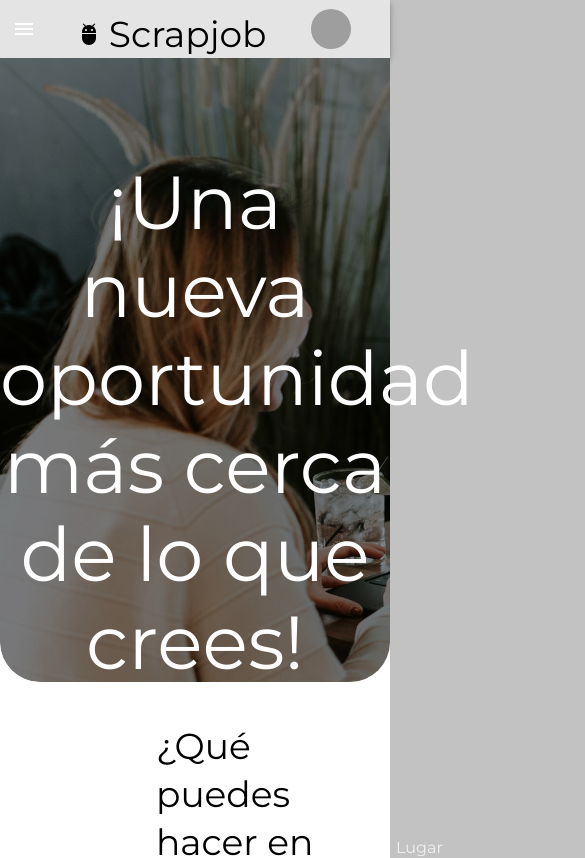
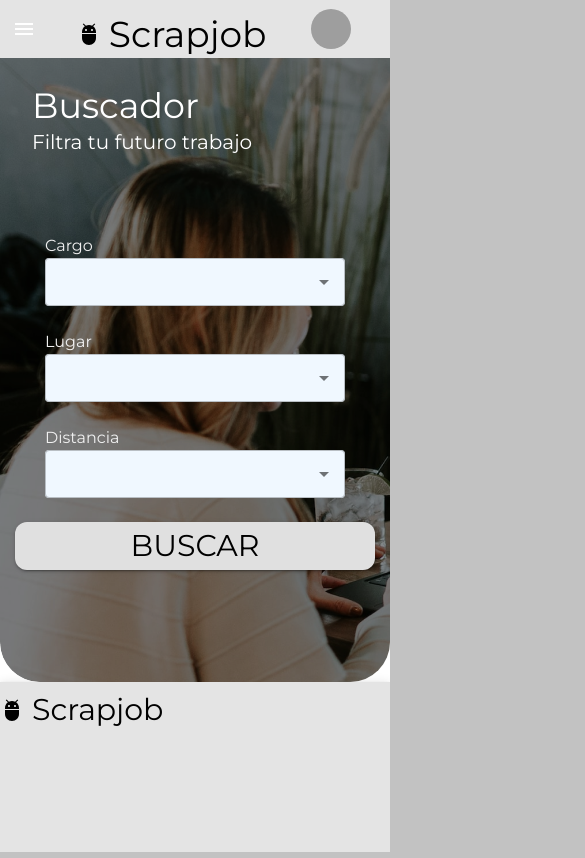
Before and after one commit to No-Country/s5-13-t-pern, a React (Vite) app in the folder packages/frontend/: page / in a window 390 px wide. Shown: the top 858 px of the page, 585 px wide, since content can reach past the window. Built offline with nearby package versions, Linux system fonts and the light colour scheme; grey boxes are pictures that could not be loaded.

Commit message:
Home responsive

```diff
--- a/packages/frontend/src/index.css
+++ b/packages/frontend/src/index.css
@@ -7,6 +7,7 @@
 #root {
     margin: 0 auto;
     flex-grow: 1;
+
     min-height: 100vh;
     min-width: 320px;
     padding: 0;
--- /dev/null
+++ b/packages/frontend/src/pages/Finder.jsx
@@ -0,0 +1,71 @@
+import React from 'react'
+import { Box, Container, Grid, Paper, Typography } from '@mui/material'
+
+import SearchBox1 from '../components/SearchBox/SearchBox1'
+
+const Finder = () => {
+    return (
+        <Container
+            minWidth="xs"
+            sx={{
+                display: 'flex',
+                justifyContent: 'start',
+
+                alignItems: 'center',
+                minHeight: 'calc(100vh - 210px - 69px)',
+            }}
+        >
+            <Grid container px={12}>
+                <Grid
+                    item
+                    md={12}
+                    sx={{
+                        alignItems: 'center',
+                        display: 'flex',
+                        flexDirection: 'column',
+                        justifyContent: 'start',
+                        width: '100%',
+                    }}
+                    xs={12}
+                >
+                    <Typography
+                        sx={{
+                            justifyContent: { xs: 'start', md: 'center' },
+                            display: 'flex',
+                            flexDirection: 'column',
+                            width: '100%',
+                            fontSize: '25px',
+                            lineHeight: '32px',
+                            fontFamily: 'Montserrat',
+                            weight: '700',
+                        }}
+                    >
+                        Buscador
+                    </Typography>
+                    <Typography
+                        sx={{
+                            justifyContent: { xs: 'start', md: 'center' },
+                            display: 'flex',
+                            flexDirection: 'column',
+                            width: '100%',
+                            fontSize: '17px',
+                            lineHeight: '24px',
+                            fontFamily: 'Montserrat',
+                            weight: '400',
+                        }}
+                    >
+                        Filtra tu futuro trabajo
+                    </Typography>
+
+                    <Box sx={{ minWidth: 324, paddingTop: '20px' }}>
+                        <Paper>
+                            <SearchBox1 />
+                        </Paper>
+                    </Box>
+                </Grid>
+            </Grid>
+        </Container>
+    )
+}
+
+export default Finder
--- a/packages/frontend/src/pages/Home/Home.jsx
+++ b/packages/frontend/src/pages/Home/Home.jsx
@@ -3,17 +3,17 @@ import './Home.modules.css'
 import Box from '@mui/material/Box'
 import Container from '@mui/material/Container'
 import Grid from '@mui/material/Grid'
-import SearchBox from '../../context/SearchBox'
 import { Stack } from '@mui/system'
 import { Button, Typography } from '@mui/material'
 import { Link } from 'react-router-dom'
 import Box1 from '../../components/Boxes/Box1'
 import Box2 from '../../components/Boxes/Box2'
 import Box3 from '../../components/Boxes/Box3'
+import SearchBox from '../../context/SearchBox'
 
 export default function Home() {
     return (
-        <React.Fragment>
+        <Container disableGutters maxWidth={false}>
             <Grid
                 container
                 direction="column"
@@ -22,11 +22,25 @@ export default function Home() {
             >
                 <Container id="searchbox" disableGutters maxWidth={false}>
                     <Typography
+                        display={{
+                            xs: 'none',
+                            sm: 'none',
+                            md: 'none',
+                            lg: 'flex',
+                            xl: 'flex',
+                        }}
+                        fontSize={{
+                            xl: '75px',
+                            lg: '40px',
+                        }}
+                        justifyContent={{
+                            xl: 'center',
+                            lg: 'center',
+                        }}
                         sx={{
                             fontFamily: 'Montserrat',
                             fontStyle: 'normal',
                             fontWeight: '700',
-                            fontSize: '75px',
                             lineHeight: '88px',
                             textAlign: 'center',
                             color: '#FFFFFF',
@@ -35,12 +49,64 @@ export default function Home() {
                     >
                         ¡Una nueva oportunidad más cerca de lo que crees!
                     </Typography>
+                    <Typography
+                        mt={4}
+                        ml={4}
+                        display={{
+                            xs: 'flex',
+                            md: 'flex',
+                            lg: 'none',
+                            xl: 'none',
+                        }}
+                        sx={{
+                            fontFamily: 'Montserrat',
+                            fontStyle: 'normal',
+                            fontWeight: '700',
+                            fontSize: '35px',
+                            lineHeight: '32px',
+                            textAlign: 'center',
+                            color: '#FFFFFF',
+                        }}
+                    >
+                        Buscador
+                    </Typography>
+                    <Typography
+                        mt={1}
+                        ml={4}
+                        display={{
+                            xs: 'flex',
+                            md: 'flex',
+                            lg: 'none',
+                            xl: 'none',
+                        }}
+                        sx={{
+                            fontFamily: 'Montserrat',
+                            fontStyle: 'normal',
+                            fontWeight: '400',
+                            fontSize: '20px',
+                            lineHeight: '24px',
+                            textAlign: 'center',
+                            color: '#FFFFFF',
+                        }}
+                    >
+                        Filtra tu futuro trabajo
+                    </Typography>
                     <Stack
-                        className="searchbox2"
-                        direction="row"
-                        justifyContent="space-evenly"
-                        alignItems="center"
-                        spacing={12}
+                        marginTop="80px"
+                        spacing={3}
+                        justifyContent="center"
+                        direction={{
+                            xs: 'column',
+                            md: 'column',
+                            lg: 'column',
+                            xl: 'row',
+                        }}
+                        alignItems={{
+                            xs: 'center',
+                            md: 'center',
+                            lg: 'center',
+                            xl: 'end',
+                        }}
                     >
                         <Box>
                             <Typography className="label">Cargo</Typography>
@@ -62,10 +128,10 @@ export default function Home() {
                             <Typography className="label">Distancia</Typography>
                             <SearchBox className="box3" />
                         </Box>
-                        <div className="label2"></div>
+
                         <Link to="/jobs">
                             <Button
-                                className="boton"
+                                className="box3"
                                 variant="contained"
                                 sx={{
                                     ':hover': {
@@ -89,12 +155,34 @@ export default function Home() {
                     </Stack>
                 </Container>
                 <Container
+                    height={{
+                        xl: 'flex',
+                        lg: 'flex',
+                        md: 'flex',
+                        sm: 'none',
+                        xs: 'none',
+                    }}
                     className="bloque2-home"
                     disableGutters
                     maxWidth={false}
                 >
-                    <Stack>
+                    <Stack
+                        display={{
+                            xl: 'flex',
+                            lg: 'flex',
+                            md: 'flex',
+                            sm: 'none',
+                            xs: 'none',
+                        }}
+                    >
                         <Typography
+                            display={{
+                                xl: 'flex',
+                                lg: 'flex',
+                                md: 'flex',
+                                sm: 'none',
+                                xs: 'none',
+                            }}
                             sx={{
                                 fontFamily: 'Montserrat',
                                 fontWeight: '700',
@@ -112,11 +200,18 @@ export default function Home() {
                     </Stack>
 
                     <Stack
+                        display={{
+                            xl: 'flex',
+                            lg: 'flex',
+                            md: 'flex',
+                            sm: 'none',
+                            xs: 'none',
+                        }}
                         paddingTop="50px"
                         paddingBottom="50px"
                         justifyContent="space-evenly"
                         alignItems="center"
-                        direction={{ xs: 'column', sm: 'row' }}
+                        direction={{ xs: 'column', sm: 'column', md: 'row' }}
                         spacing={2}
                     >
                         <Box1 />
@@ -125,6 +220,6 @@ export default function Home() {
                     </Stack>
                 </Container>
             </Grid>
-        </React.Fragment>
+        </Container>
     )
 }
--- a/packages/frontend/src/pages/Home/Home.modules.css
+++ b/packages/frontend/src/pages/Home/Home.modules.css
@@ -6,11 +6,6 @@
 
     border-bottom-left-radius: 40px;
     border-bottom-right-radius: 40px;
-}
-
-.searchbox2 {
-    padding-top: 150px;
-    margin: 0 auto;
 }
 
 .label {
@@ -27,13 +22,13 @@
     border: 4px rgba(194, 194, 194, 1);
     border-radius: 12px;
     background-color: aliceblue;
-    width: 360px;
+    width: 1360px;
     height: 48px;
 }
-.label2 {
+/* .label2 {
     height: 24px;
-    padding-top: 30px;
-}
+    padding-top: 50px;
+} */
 
 .title-home {
     margin: 0 auto;
@@ -59,7 +54,6 @@
 
 .bloque2-home {
     background-color: white;
-    height: 400px;
 }
 
 .title2-home {
--- a/packages/frontend/src/routers/Routers.jsx
+++ b/packages/frontend/src/routers/Routers.jsx
@@ -8,6 +8,7 @@ import Jobs from '../pages/Jobs/Jobs'
 import JobDetailCardPage from '../pages/JobDetailCardPage'
 import Login from '../pages/Login'
 import Register from '../pages/Register'
+import Finder from '../pages/Finder'
 
 const Routers = () => (
     <BrowserRouter>
@@ -18,6 +19,7 @@ const Routers = () => (
             <Route element={<JobDetailCardPage />} path="/jobdetailcardpage" />
             <Route element={<Login />} path="/login" />
             <Route element={<Register />} path="/register" />
+            <Route element={<Finder />} path="/finder" />{' '}
         </Routes>
         <Footer />
     </BrowserRouter>
```
Also changed, not shown: packages/frontend/src/components/SearchBox/SearchBox1.jsx (+10 -4 lines).
